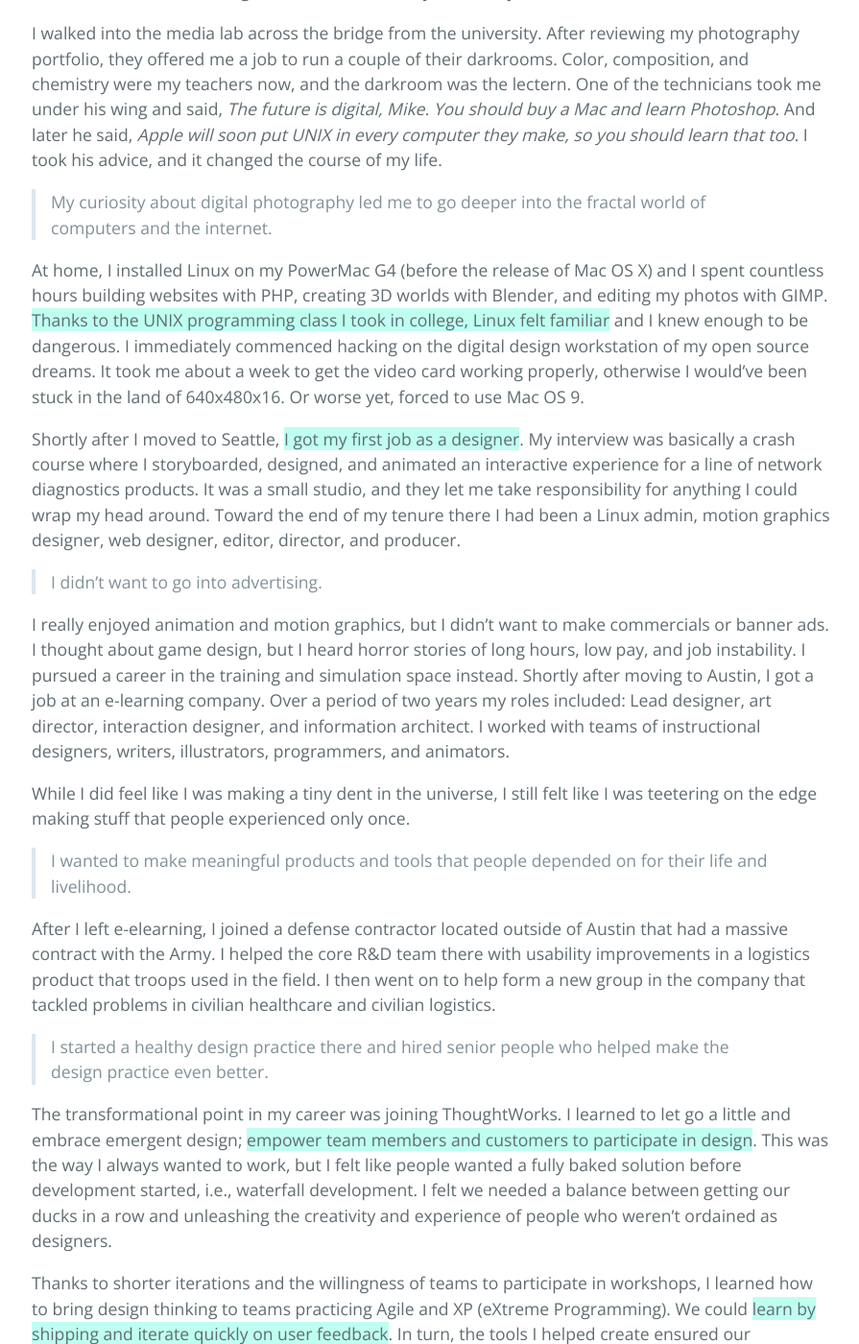
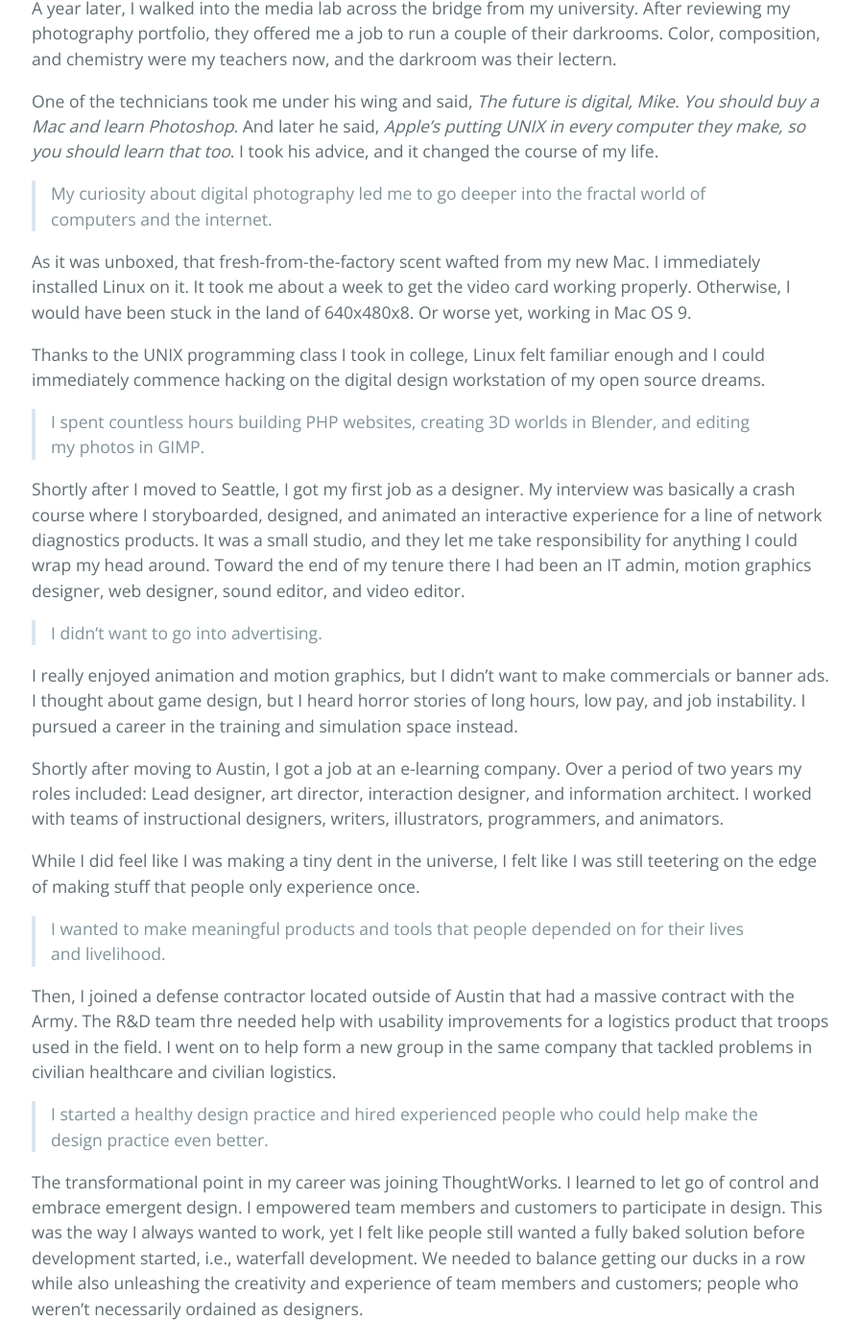
Before and after one commit to mikeylong/mikeylong.github.io, a Jekyll site: the page built from index.md, in a window 1280 px wide and 1400 px high, scrolled down 3451 px. Shown: the whole window at 96% size, without its empty margins (191-1086 px from the left). Built offline with Jekyll 4.4.1, drawn with Linux system fonts in a browser that asks for light colours; some web fonts are replaced; some of the changed text lies outside the part shown.

Commit message:
improvements to 'my story'

```diff
--- a/_includes/my-story.md
+++ b/_includes/my-story.md
@@ -1,49 +1,56 @@
-The February 1997 issue of Communication Arts magazine stood out like a beach ball on a battlefield among the supermodels, superstars, and the ugly-famous of Washington DC. The magazine rack gyrated in a pattern that blurred them all together; they were all the same. I reached for the only inspiration I could find: an iconic photograph by RJ Muna.
+The current issue of Communication Arts magazine stood out like a beach ball on a battlefield among the models, superstars, and politicians. The magazine rack gyrated in a pattern that blurred them all together; they were all the same. I ultimately found inspiration, and aspiration, in a design magazine.
 
-> Thumbing from back to front of those glossy magazine pages, I admired the influence those artists and designers had over our fickle cultural desires.
+> I admired the influence those artists, designers, and photographers had over the fickle tastes of our visual culture.
 
-Quality comes from practice and passion. For the next two weeks, my new Pentax camera would burn through two dozen rolls of black and white film. The subdued inspiration of suburban people, architecture, and the rolling foothills were the subjects for my nascent artistic endeavor.
+Quality comes from practice and passion; for the next two weeks my new Pentax camera would burn through two dozen rolls of film. The subdued inspiration of suburban people, architecture, and rolling foothills were the subjects for my nascent artistic endeavor.
 
-I walked into the media lab across the bridge from the university. After reviewing my photography portfolio, they offered me a job to run a couple of their darkrooms. Color, composition, and chemistry were my teachers now, and the darkroom was the lectern. One of the technicians took me under his wing and said, _The future is digital, Mike. You should buy a Mac and learn Photoshop_. And later he said, _Apple will soon put UNIX in every computer they make, so you should learn that too_. I took his advice, and it changed the course of my life.
+A year later, I walked into the media lab across the bridge from my university. After reviewing my photography portfolio, they offered me a job to run a couple of their darkrooms. Color, composition, and chemistry were my teachers now, and the darkroom was their lectern.
+
+One of the technicians took me under his wing and said, _The future is digital, Mike. You should buy a Mac and learn Photoshop_. And later he said, _Apple’s putting UNIX in every computer they make, so you should learn that too_. I took his advice, and it changed the course of my life.
 
 > My curiosity about digital photography led me to go deeper into the fractal world of computers and the internet.
 
-At home, I installed Linux on my PowerMac G4 (before the release of Mac OS X) and I spent countless hours building websites with PHP, creating 3D worlds with Blender, and editing my photos with GIMP. **Thanks to the UNIX programming class I took in college, Linux felt familiar** and I knew enough to be dangerous. I immediately commenced hacking on the digital design workstation of my open source dreams. It took me about a week to get the video card working properly, otherwise I would've been stuck in the land of 640x480x16. Or worse yet, forced to use Mac OS 9.
+As it was unboxed, that fresh-from-the-factory scent wafted from my new Mac. I immediately installed Linux on it. It took me about a week to get the video card working properly. Otherwise, I would have been stuck in the land of 640x480x8. Or worse yet, working in Mac OS 9.
 
-Shortly after I moved to Seattle, **I got my first job as a designer**.  My interview was basically a crash course where I storyboarded, designed, and animated an interactive experience for a line of network diagnostics products. It was a small studio, and they let me take responsibility for anything I could wrap my head around. Toward the end of my tenure there I had been a Linux admin, motion graphics designer, web designer, editor, director, and producer.
+Thanks to the UNIX programming class I took in college, Linux felt familiar enough and I could immediately commence hacking on the digital design workstation of my open source dreams.
+
+> I spent countless hours building PHP websites, creating 3D worlds in Blender, and editing my photos in GIMP.
+
+Shortly after I moved to Seattle, I got my first job as a designer. My interview was basically a crash course where I storyboarded, designed, and animated an interactive experience for a line of network diagnostics products. It was a small studio, and they let me take responsibility for anything I could wrap my head around. Toward the end of my tenure there I had been an IT admin, motion graphics designer, web designer, sound editor, and video editor.
 
 > I didn’t want to go into advertising.
 
-I really enjoyed animation and motion graphics, but I didn't want to make commercials or banner ads. I thought about game design, but I heard horror stories of long hours, low pay, and job instability. I pursued a career in the training and simulation space instead. Shortly after moving to Austin, I got a job at an e-learning company. Over a period of two years my roles included: Lead designer, art director, interaction designer, and information architect. I worked with teams of instructional designers, writers, illustrators, programmers, and animators.
+I really enjoyed animation and motion graphics, but I didn’t want to make commercials or banner ads. I thought about game design, but I heard horror stories of long hours, low pay, and job instability. I pursued a career in the training and simulation space instead.
 
-While I did feel like I was making a tiny dent in the universe, I still felt like I was teetering on the edge making stuff that people experienced only once.
+Shortly after moving to Austin, I got a job at an e-learning company. Over a period of two years my roles included: Lead designer, art director, interaction designer, and information architect. I worked with teams of instructional designers, writers, illustrators, programmers, and animators.
 
-> I wanted to make meaningful products and tools that people depended on for their life and livelihood.
+While I did feel like I was making a tiny dent in the universe, I felt like I was still teetering on the edge of making stuff that people only experience once.
 
-After I left e-elearning, I joined a defense contractor located outside of Austin that had a massive contract with the Army. I helped the core R&D team there with usability improvements in a logistics product that troops used in the field. I then went on to help form a new group in the company that tackled problems in civilian healthcare and civilian logistics.
+> I wanted to make meaningful products and tools that people depended on for their lives and livelihood.
 
-> I started a healthy design practice there and hired senior people who helped make the design practice even better.
+Then, I joined a defense contractor located outside of Austin that had a massive contract with the Army. The R&D team thre needed help with usability improvements for a logistics product that troops used in the field. I went on to help form a new group in the same company that tackled problems in civilian healthcare and civilian logistics.
 
-The transformational point in my career was joining ThoughtWorks.  I learned to let go a little and embrace emergent design; **empower team members and customers to participate in design**.  This was the way I always wanted to work, but I felt like people wanted a fully baked solution before development started, i.e., waterfall development. I felt we needed a balance between getting our ducks in a row and unleashing the creativity and experience of people who weren't ordained as designers.
+> I started a healthy design practice and hired experienced people who could help make the design practice even better.
 
-Thanks to shorter iterations and the willingness of teams to participate in workshops, I learned how to bring design thinking to teams practicing Agile and XP (eXtreme Programming).  We could **learn by shipping and iterate quickly on user feedback**. In turn, the tools I helped create ensured our customers could keep those feedback loops short in their projects too.
+The transformational point in my career was joining ThoughtWorks. I learned to let go of control and embrace emergent design. I empowered team members and customers to participate in design. This was the way I always wanted to work, yet I felt like people still wanted a fully baked solution before development started, i.e., waterfall development. We needed to balance getting our ducks in a row while also unleashing the creativity and experience of team members and customers; people who weren’t necessarily ordained as designers.
+
+Thanks to shorter iterations and the willingness of teams to participate in hands-on workshops, I learned how to bring design thinking to teams practicing Agile and XP (eXtreme Programming). We could learn by shipping and iterate quickly on user feedback. In turn, the products we created ensured our customers could keep their feedback loops short in their projects too.
 
 > The way ThoughtWorks worked and how we empowered clients to adopt Agile methods drew me closer to universal principles of humanity, not just design.
 
-Eventually, **I joined Pivotal to work on Cloud Foundry**.  It seemed inevitable given my experience.  The people who hired me knew me so well, mostly through social connections, that my interview involved a casual beer and a considerable amount of pressure to say _yes_ and start the next day.
+Eventually, I joined Pivotal to work on Cloud Foundry. It seemed inevitable given my experience. The people who hired me knew me so well, mostly through social connections, that my interview involved a casual beer and a considerable amount of pressure to say yes and start the next day.
 
 > Pivotal was like a playground where we constantly experimented with new ways to integrate design thinking with fast-moving technology teams.
 
-My first introduction to Pivotal’s Cloud Foundry platform entailed a whiteboard session called _Boxes &amp; Arrows_. The Product Manager on the team I had just joined walked me through the architectural model of PCF. I was totally lost. **I needed use cases and personas to do my work**. It was like shooting for the moon with rocket fuel in one hand a blueprint in the other. It took me another three months to figure out how the individual teams rolled up to strategic goals. In spite of a harrowing ramp up period, I did my best to contribute on the first day.
+The onboarding to Pivotal’s Cloud Foundry platform started with a whiteboard session called Boxes & Arrows. I was totally lost. I needed use cases and personas to do my work. It was like shooting for the moon with rocket fuel in one hand a blueprint in the other. It took another three months to figure out how the individual teams rolled up to help users achieve their goals. In spite of a harrowing ramp up period, I did my best to contribute on the first day.
 
 > When I joined Pivotal, there were only two designers working on Cloud Foundry; including me.
 
-After nearly 5 years at Pivotal, I had contributed to just about every aspect of the product: Command line interface design, documentation, customer onboarding, etc. As a product design _manager_, I collated onboarding materials from customer training content nearly six times because the product would evolve as soon as I had discovered a digestible doc or video. And even when a designer had _Cloud_ experience in their background, we still had to plan for a significant ramp-up period.
+After nearly 5 years at Pivotal, I had contributed to just about every aspect of the product: Command line interface design, documentation, customer onboarding, etc. As a product design manager, I collated onboarding materials from customer training content nearly six times because the product would evolve as soon as I had discovered a digestible doc or video. And even when a designer had Cloud experience in their background, we still had to plan for a significant ramp-up period.
 
-> I stayed with Pivotal because of the _People_.
+> I stayed with Pivotal because of the people and the positive impact we were making in the world.
 
-Four years later, we IPO’d.  I cashed out and took a sabbatical so I could focus on writing a young adult novel and a screenplay.  After several months of developing some ideas, I realized that I missed **collaboration and connection with colleagues**.  I can still write the next great novel in my free time, and probably enjoy doing it more than if I had to do it like my life depended on it.
+Four years later, we IPO’d. Then, a year after the IPO I took a sabbatical so I could focus on writing a young adult novel and a screenplay. After several months of developing some ideas, I realized that I missed collaboration and connection with colleagues. I can still write in my free time, and probably enjoy doing it more than if I had to do it like my life depended on it.
 
-Thank you for reading,
-
+Thank you for reading,  <br>
 Mike
```
Also changed, not shown: 2 other files.
